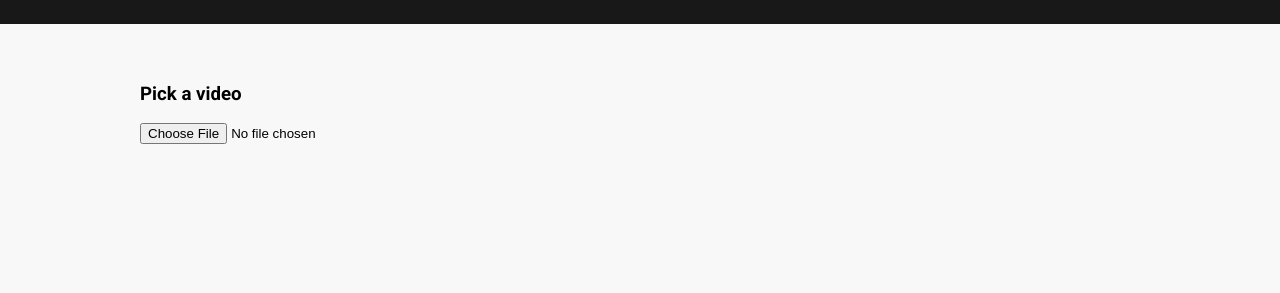
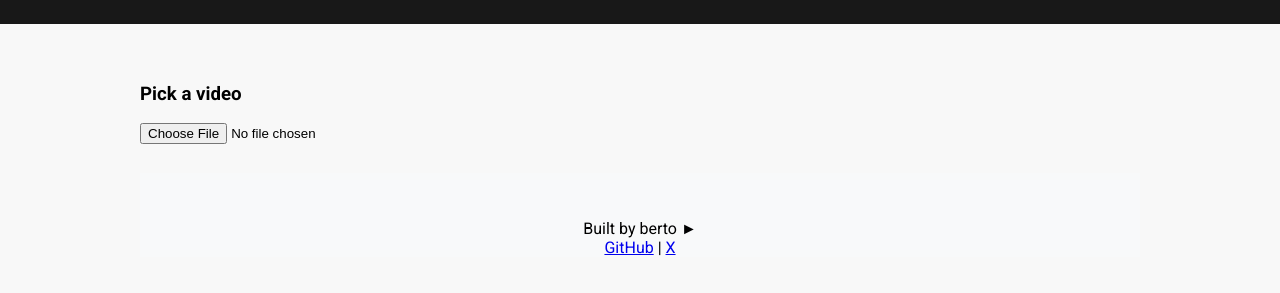
Before and after one commit to Graffioh/vvvdeo, a website built with Vite: page frontend/index.html in a window 1280 px wide. Shown: the part 105-398 px from the top of the page. Built offline with nearby package versions, Linux system fonts and the light colour scheme; no server answers.

Commit message:
Add footer with links

```diff
--- a/frontend/index.html
+++ b/frontend/index.html
@@ -72,6 +72,13 @@
             <div class="spinner" id="loading-spinner"></div>
             <div class="spinner-text" id="loading-text">Crafting the video...</div>
         </div>
+        <footer>
+              <p>
+                  Built by berto ► <br>
+                  <a href="https://github.com/Graffioh" target="_blank">GitHub</a> |
+                  <a href="https://x.com/graffioh" target="_blank">X</a>
+              </p>
+          </footer>
     </main>
 </body>
 </html>
--- a/frontend/style.css
+++ b/frontend/style.css
@@ -11,6 +11,14 @@ body {
     margin: 0;
     padding: 0;
     background-color: #f8f8f8;
+}
+
+footer {
+    background-color: #f8f9fa;
+    padding-top: 30px;
+    text-align: center;
+    bottom: 0;
+    width: 100%;
 }
 
 header {
```
